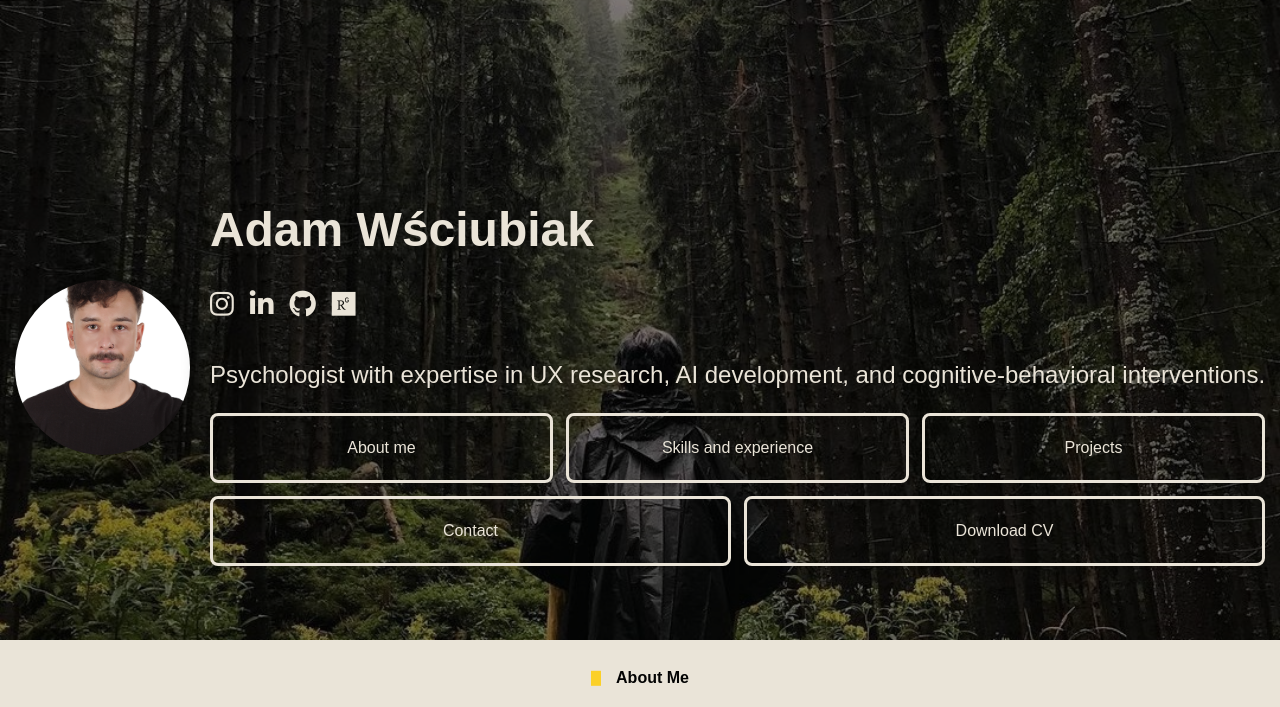
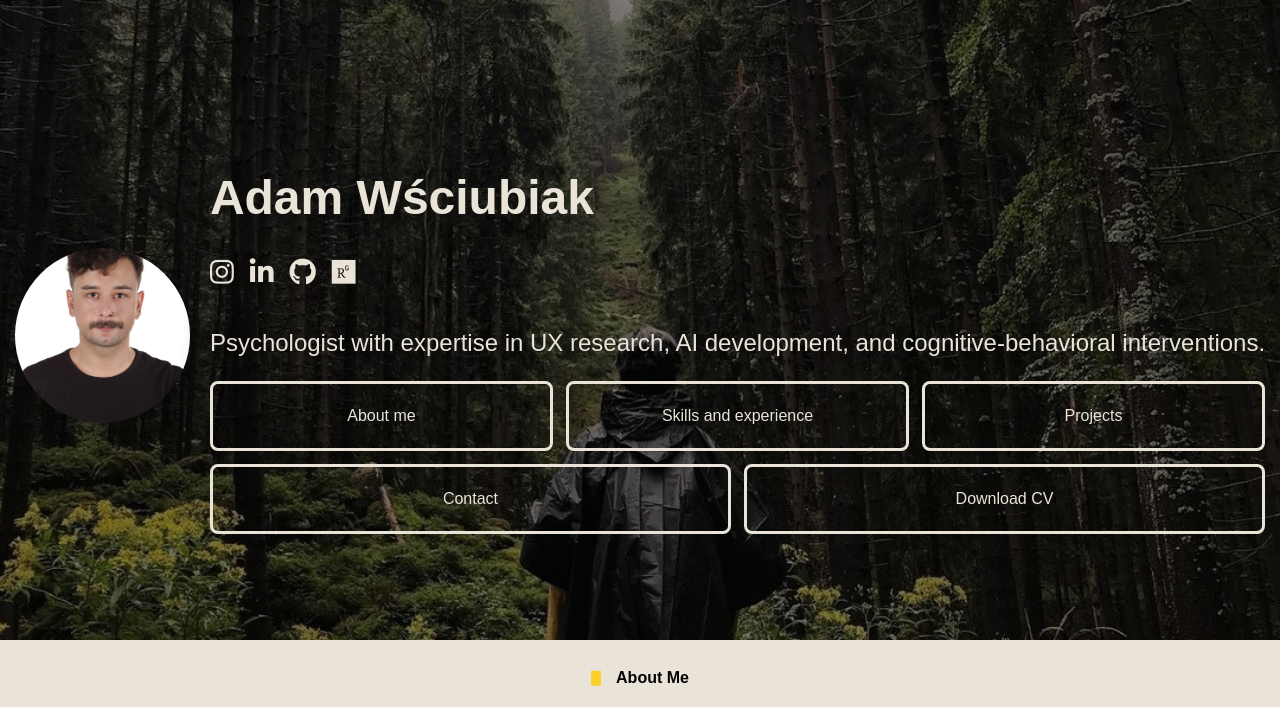
Before and after one commit to adamwsciubiak/adamwsciubiak, a PHP site: page / in a window 1280 px wide. Shown: the top 707 px of the page. Run offline with PHP 8.4, Linux system fonts and the light colour scheme.

Commit message:
Update style.css

```diff
--- a/style.css
+++ b/style.css
@@ -271,13 +271,13 @@ footer {
 /* Media query for narrower screens (below 768px) */
 @media (orientation: landscape) {
     .header-content{
-        top: rem;
+        top: 3rem;
     }
 }
 
 @media (max-width: 2532px) {
     .header-content{
-        top: 3rem;
+        top: 1rem;
     }
 
 @media (max-width: 1170px) {
```
